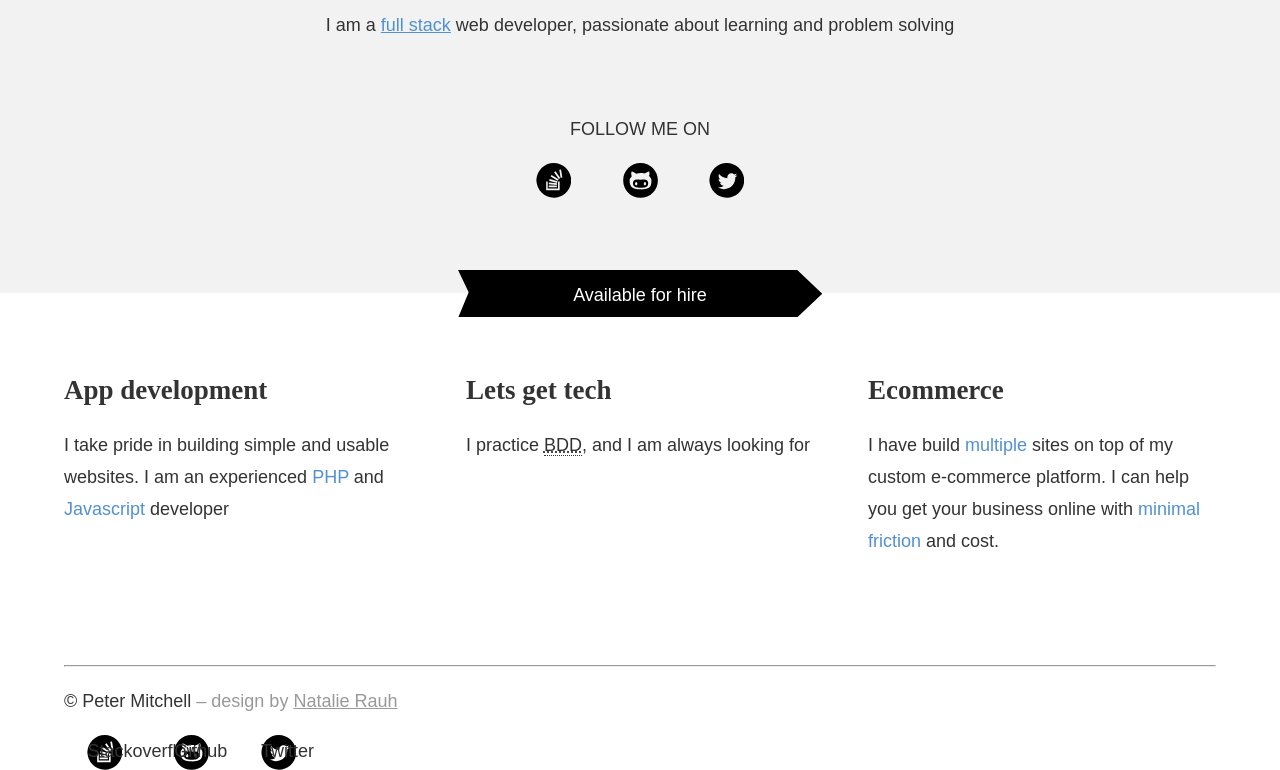
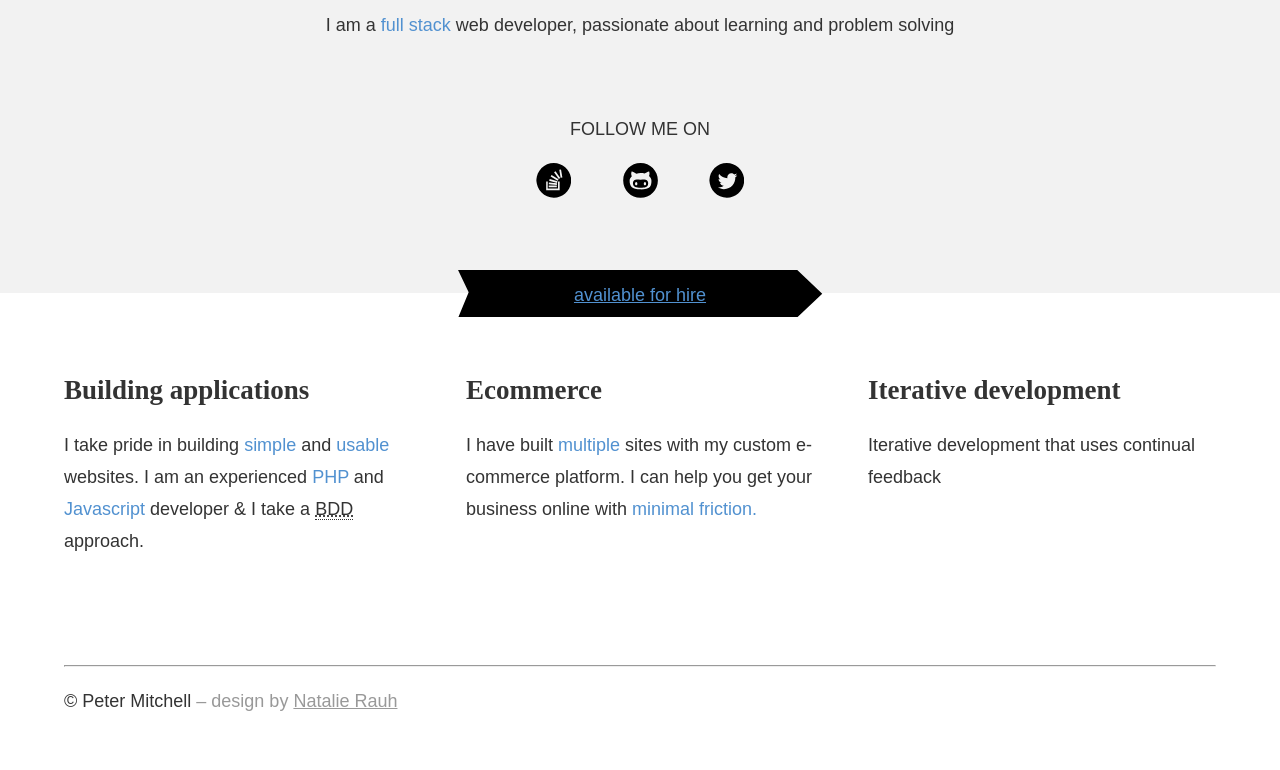
Before and after one commit to peterjmit/peterjmit.com, a website: page index.html in a window 1280 px wide. Shown: the part 291-1061 px from the top of the page. After the commit the page ends 1026 px from the top, so only its background shows below. Drawn offline with Linux system fonts and the light colour scheme.

Commit message:
Copy changes

```diff
--- a/index.html
+++ b/index.html
@@ -40,10 +40,10 @@
 
       <nav id="nav" role="navigation">
         <span>
-          <a href="mailto:peterjmit@gmail.com">Say hello</a>
+          <a href="/about">About me</a>
         </span>
         <span>
-          <a href="/index.html">Home</a>
+          <a href="mailto:peterjmit@gmail.com">Say hello</a>
         </span>
       </nav>
     </div>
@@ -52,9 +52,9 @@
   <main id="main" role="main">
     <section class="hero">
       <div class="block">
-        <h1>Hi, my name is Pete</h1>
+        <h1>Hi, my name is <em>Pete</em></h1>
         <p>
-          I am a <a href="/BATNER">full stack</a> web developer, passionate about learning
+          I am a <em>full stack</em> web developer, passionate about learning
           and problem solving
         </p>
         <div class="social">
@@ -66,7 +66,9 @@
           </ul>
         </div>
 
-        <span class="hire">Available for hire</span>
+        <span class="hire">
+          <a href="mailto:peterjmit@gmail.com">available for hire</a>
+        </span>
       </div>
     </section>
 
@@ -74,29 +76,29 @@
       <div class="block">
         <div id="services" class="services units">
           <article class="unit">
-            <h2>App development</h2>
+            <h2>Building applications</h2>
             <p>
-              I take pride in building simple and usable websites. I am an
-              experienced <em>PHP</em> and <em>Javascript</em> developer
-            </p>
-          </article>
-
-          <article class="unit">
-            <h2>Lets get tech</h2>
-            <p>
-              I practice <abbr title="Behaviour driven development">BDD</abbr>,
-              and I am always looking for
+              I take pride in building <em>simple</em> and <em>usable</em>
+              websites. I am an experienced <em>PHP</em> and <em>Javascript</em>
+              developer & I take a <abbr title="Behaviour driven development">BDD</abbr>
+              approach.
             </p>
           </article>
 
           <article class="unit">
               <h2>Ecommerce</h2>
               <p>
-                I have build <em>multiple</em> sites on top of my
+                I have built <em>multiple</em> sites with my
                 custom e-commerce platform. I can help you get your
-                business online with <em>minimal friction</em> and
-                cost.
+                business online with <em>minimal friction.</em>
               </p>
+          </article>
+
+          <article class="unit">
+            <h2>Iterative development</h2>
+            <p>
+              Iterative development that uses continual feedback
+            </p>
           </article>
         </div>
       </div>
@@ -113,11 +115,13 @@
         </span>
       </p>
 
+      <!--
       <ul class="social-icons">
         <li class="stackoverflow">Stackoverflow</li>
         <li class="github">Github</li>
         <li class="twitter">Twitter</li>
       </ul>
+      -->
     </div>
   </footer>
 
```
